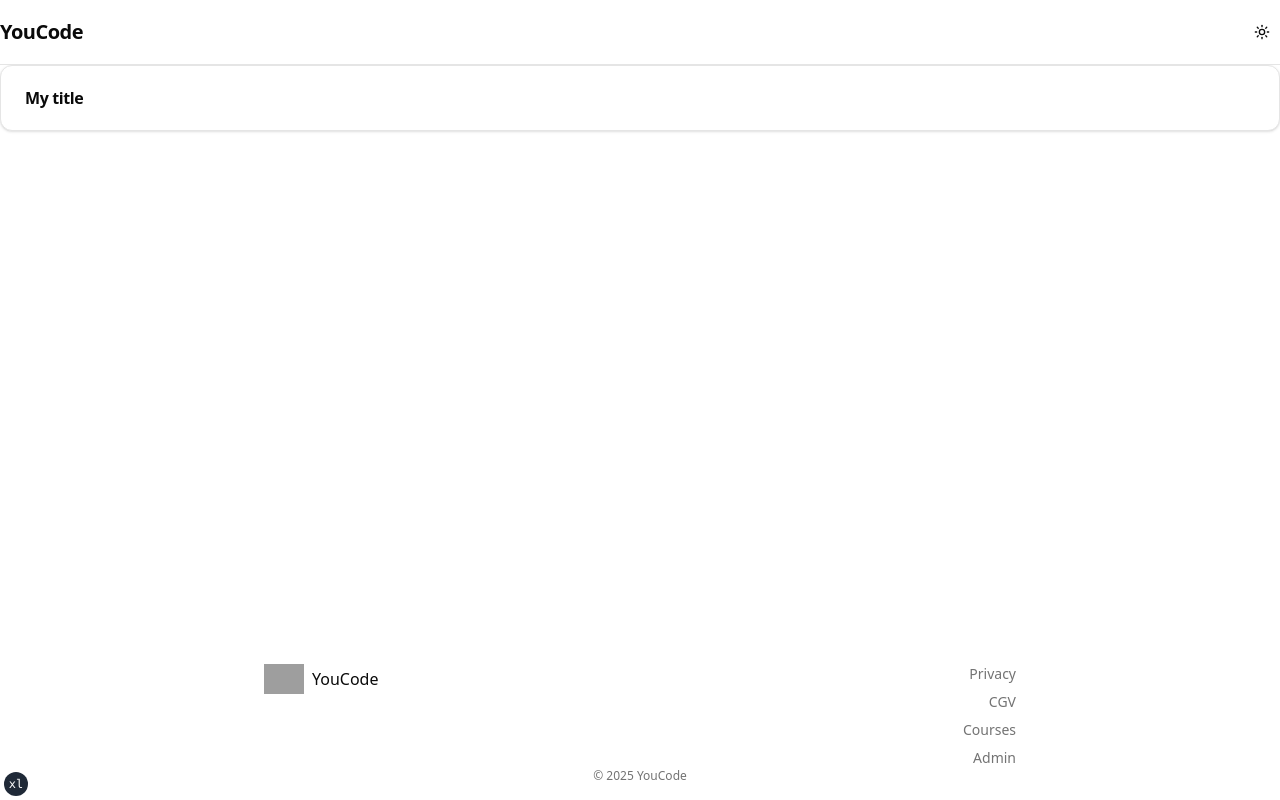
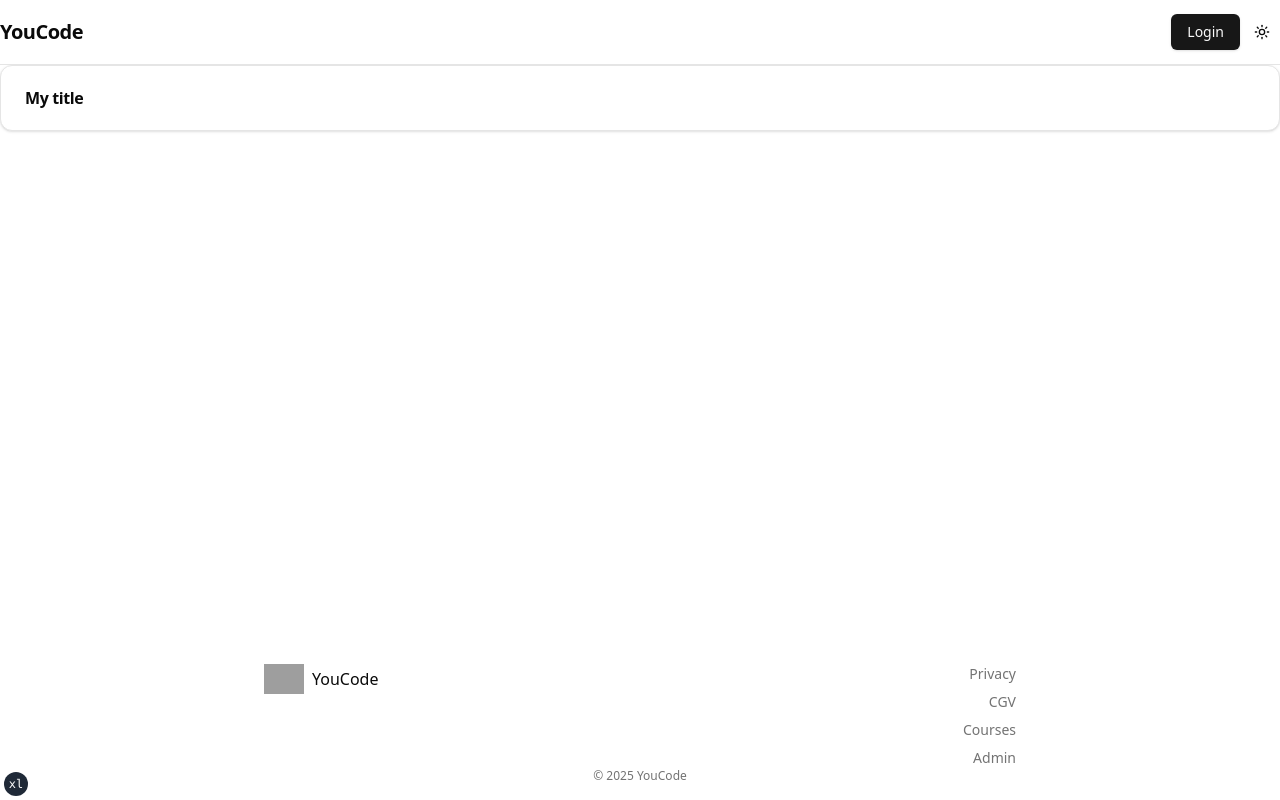
Before and after one commit to o6ris/youcode, a Next.js app: page / in a window 1280 px wide. Built offline with nearby package versions, Linux system fonts and the light colour scheme; no server answers; grey boxes are pictures that could not be loaded.

Commit message:
user can connect and disconnect with github

```diff
--- a/app/Providers.tsx
+++ b/app/Providers.tsx
@@ -5,13 +5,22 @@ import { SessionProvider } from 'next-auth/react';
 import { ThemeProvider } from 'next-themes';
 import { PropsWithChildren } from 'react';
 import { Toaster } from 'react-hot-toast';
+import {
+  QueryClient,
+  QueryClientProvider,
+  useQuery,
+} from '@tanstack/react-query'
+
+const queryClient = new QueryClient()
 
 export const Providers = ({ children }: PropsWithChildren) => {
   return (
     <>
       <ThemeProvider attribute="class" defaultTheme="system" enableSystem>
-        <Toaster />
-        <SessionProvider>{children}</SessionProvider>
+        <QueryClientProvider client={queryClient}>
+          <Toaster />
+          <SessionProvider>{children}</SessionProvider>
+        </QueryClientProvider>
       </ThemeProvider>
     </>
   );
--- a/app/api/auth/[...nextauth].ts
+++ b/app/api/auth/[...nextauth]/route.ts
@@ -5,6 +5,7 @@ import NextAuth, { AuthOptions } from 'next-auth';
 import GithubProvider from 'next-auth/providers/github';
 
 export const authOptions: AuthOptions = {
+  debug: true,
   adapter: PrismaAdapter(prisma),
   theme: {
     logo: '/images/logo-text.png',
@@ -17,11 +18,21 @@ export const authOptions: AuthOptions = {
   ],
   callbacks: {
     session({ session, user }) {
-      session.user.id = user.id;
-      session.user.image = user.image;
+      if (user) {
+        session.user.id = user.id;
+        session.user.image = user.image;
+      } else {
+        session.user = {
+          id: undefined,
+          name: null,
+          email: null,
+          image: null,
+        };
+      }
       return session;
     },
   },
 };
 
-export default NextAuth(authOptions);
+export const handler = NextAuth(authOptions);
+export { handler as GET, handler as POST };
--- /dev/null
+++ b/components/features/LoginButton.tsx
@@ -0,0 +1,48 @@
+"use client"
+import React from 'react'
+import { Session } from "next-auth";
+import { DropdownMenu, DropdownMenuTrigger, DropdownMenuContent, DropdownMenuItem } from '../ui/dropdown-menu';
+import {
+  Avatar,
+  AvatarFallback,
+  AvatarImage,
+} from "@/components/ui/avatar"
+import { Button } from '../ui/button';
+
+interface LoginButtonProps {
+  user?: Session["user"]; // Matches the shape of `user` from NextAuth
+  status: "authenticated" | "unauthenticated" | "loading";
+  loggerToggle: () => void;
+}
+
+function LoginButton({ user, status, loggerToggle }: LoginButtonProps) {
+  const renderTriggerButton = () => {
+    if (status === "authenticated") {
+      return (
+        <Avatar>
+            <AvatarImage src={user?.image ?? ""} alt={user?.name ?? ""} />
+            <AvatarFallback>{user?.name?.slice(0, 1)}</AvatarFallback>
+          </Avatar>
+      )
+    } else if (status === "loading") {
+      return <p>Loading</p>
+    } else {
+      return <Button className="ml-auto">Login</Button>
+    }
+  }
+  console.log("status", status)
+  return (
+    <DropdownMenu>
+      <DropdownMenuTrigger asChild>
+        {renderTriggerButton()}
+      </DropdownMenuTrigger>
+      <DropdownMenuContent>
+        <DropdownMenuItem onClick={loggerToggle}>
+          {status === "authenticated" ? "signOut" : "GitHub"}
+        </DropdownMenuItem>
+      </DropdownMenuContent>
+    </DropdownMenu>
+  )
+}
+
+export default LoginButton
--- a/components/layout/Header.tsx
+++ b/components/layout/Header.tsx
@@ -1,10 +1,31 @@
-// src/components/layout/Header.
+"use client"
+
 import { SiteConfig } from '@/lib/site-config';
 import Link from 'next/link';
 import { ThemeToggle } from '../ThemeToggle';
 import { Typography } from '../ui/Typography';
+import { Button } from '../ui/button';
+import { DropdownMenu, DropdownMenuTrigger, DropdownMenuContent, DropdownMenuItem } from '../ui/dropdown-menu';
+import { useSession, signIn, signOut } from "next-auth/react";
+import {
+  Avatar,
+  AvatarFallback,
+  AvatarImage,
+} from "@/components/ui/avatar"
+import LoginButton from '@/components/features/LoginButton';
+
 
 export function Header() {
+  const { data: session, status } = useSession()
+  console.log("session", session, status)
+
+  const loggerToggle = () => {
+    if (status === "authenticated") {
+      signOut()
+    } else {
+      signIn()
+    }
+  }
   return (
     <header className="bg-background sticky top-0 z-40 w-full border-b">
       <div className="container flex h-16 items-center space-x-4 sm:justify-between sm:space-x-0">
@@ -12,10 +33,12 @@ export function Header() {
           <Typography variant="h3" as={Link} href="/">
             {SiteConfig.title}
           </Typography>
+
         </div>
 
         <div className="flex flex-1 items-center justify-end space-x-4">
           <nav className="flex items-center space-x-1">
+            <LoginButton user={session?.user} status={status} loggerToggle={loggerToggle} />
             <ThemeToggle />
           </nav>
         </div>
--- a/lib/auth.ts
+++ b/lib/auth.ts
@@ -1,6 +1,6 @@
 import { GetServerSidePropsContext, NextApiRequest, NextApiResponse } from 'next';
 import { getServerSession } from 'next-auth';
-import { authOptions } from '../app/api/auth/[...nextauth]';
+import { authOptions } from '../app/api/auth/[...nextauth]/route';
 
 type ParametersGetServerSession =
   | []
--- a/package.json
+++ b/package.json
@@ -27,6 +27,7 @@
     "@radix-ui/react-toggle": "^1.1.1",
     "@radix-ui/react-tooltip": "^1.1.6",
     "@t3-oss/env-nextjs": "^0.11.1",
+    "@tanstack/react-query": "^5.64.1",
     "class-variance-authority": "^0.7.1",
     "clsx": "^2.1.1",
     "date-fns": "^4.1.0",
@@ -45,6 +46,7 @@
   },
   "devDependencies": {
     "@eslint/eslintrc": "^3",
+    "@tanstack/eslint-plugin-query": "^5.62.16",
     "@types/node": "^20",
     "@types/react": "^19",
     "@types/react-dom": "^19",
```
Also changed, not shown: 1 other file (tests, documents, lock files or other folders).
